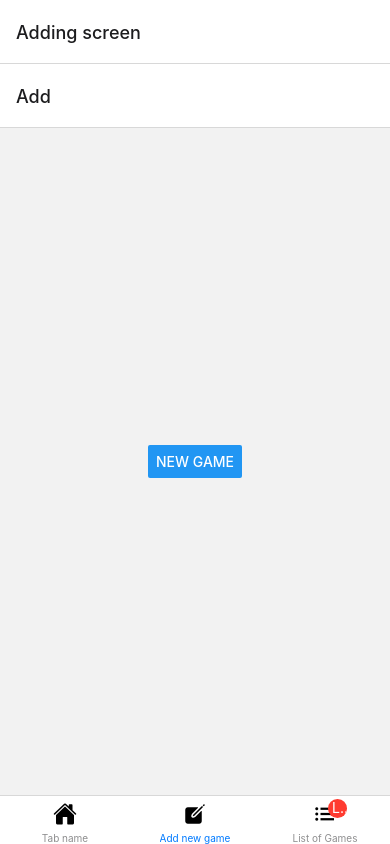
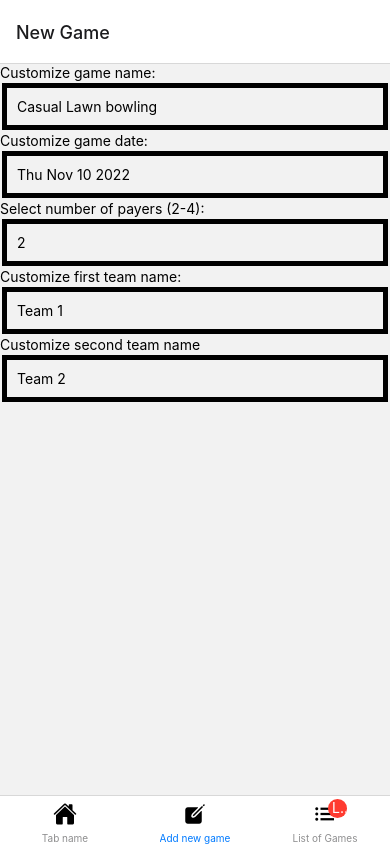
Before and after one commit to eliasdewan/React-native-Expo-application---Bowling-score-card, a React Native app: screen /Add in a window 390 px wide. Built offline with nearby package versions, Linux system fonts and the light colour scheme.

Commit message:
some date studd

```diff
--- a/App.js
+++ b/App.js
@@ -2,51 +2,15 @@ import { StatusBar } from 'expo-status-bar';
 import { Button, StyleSheet, Text, View, Pressable } from 'react-native';
 import { NavigationContainer, TabActions } from '@react-navigation/native';
 import { createBottomTabNavigator } from '@react-navigation/bottom-tabs';
-import { createNativeStackNavigator } from '@react-navigation/native-stack';
+
 import { Ionicons } from '@expo/vector-icons';
 import CreateGame from './src/screens/componets/CreateGame';
 import GameList from './src/screens/componets/GameList';
+import IndexScreen from './src/screens/componets/Indexscreen';
 const Tab = createBottomTabNavigator();
+
+import { createNativeStackNavigator } from '@react-navigation/native-stack';
 const Stack = createNativeStackNavigator();
-
-
-
-
-
-
-
-
-function HomeScreen() {
-  return (
-    <View style={styles.View}>
-      <Text>Main screen with the score histore
-        Middle new game
-      </Text>
-      <Text> Home</Text >
-    </View >
-  );
-}
-function Add({ navigation }) {
-  return (
-
-      <View style={styles.View}>
-        <Button title='New Game' onPress={() => navigation.navigate('Create')} />
-      </View >
-
-  );
-}
-function Addnav({ navigation }) {
-  return (
-
-      <Stack.Navigator>
-        <Stack.Screen name="Add" component={Add} />
-        <Stack.Screen name="Create" component={CreateGame} />
-
-      </Stack.Navigator>
-
-  );
-}
-
 
 const App = () => {
 
@@ -56,7 +20,7 @@ const App = () => {
       <Tab.Navigator>
         <Tab.Screen
           name="Home"
-          component={HomeScreen}
+          component={IndexScreen}
           options={{
             title: 'Awesome app', // Title at the top
             tabBarLabel: 'Tab name',// Home
@@ -67,9 +31,9 @@ const App = () => {
 
         <Tab.Screen
           name="Add"
-          component={Addnav}
+          component={CreateGame}
           options={{
-            title: 'Adding screen',
+            title: 'New Game',
             tabBarLabel: 'Add new game',
             //tabBarIcon : () => { return (<Ionicons name="create" size={24} color="black" />) }
             tabBarIcon: () => (<Ionicons name="create" size={24} color="black" />)
@@ -77,7 +41,7 @@ const App = () => {
         />
         <Tab.Screen name="List"
           options={{
-            title:"Games Played",
+            title: "Games Played",
             tabBarBadge: "Loser",
             tabBarLabel: " List of Games",
             tabBarIcon: () => (<Ionicons name="list" size={24} color="black" />)
@@ -88,19 +52,5 @@ const App = () => {
   );
 }
 
+
 export default App;
-
-
-const styles = StyleSheet.create({
-  container: {
-    flex: 1,
-    backgroundColor: '#fff',
-    alignItems: 'center',
-    justifyContent: 'center',
-  },
-  View: {
-    flex: 1,
-    justifyContent: 'center',
-    alignItems: 'center'
-  },
-});
--- /dev/null
+++ b/src/screens/componets/CreateGame.js
@@ -0,0 +1,49 @@
+
+import { Text, TextInput, StyleSheet, View } from "react-native";
+
+
+const CreateGame = ({ navigation }) => {
+     return (<View>
+          <Text>Customize game name:</Text>
+          <TextInput style={styles.TextInput} placeholder="Game name" defaultValue="Casual Lawn bowling"></TextInput>
+          <Text>Customize game date: </Text>
+          <TextInput style={styles.TextInput} placeholder="Enter date" default value={new Date().toDateString()}></TextInput>
+
+          <Text>Select number of payers (2-4):</Text>
+          <TextInput style={styles.TextInput} placeholder="Number of Players" defaultValue="2"></TextInput>
+          <Text>Customize first team name:</Text>
+          <TextInput style={styles.TextInput} placeholder="First team name" defaultValue="Team 1 " ></TextInput>
+          <Text>Customize second team name</Text>
+          <TextInput style={styles.TextInput} placeholder="Second team name"defaultValue="Team 2"></TextInput>
+
+
+     </View>
+     )
+}
+export default CreateGame;
+
+function Addnav({ navigation }) {
+     return (
+
+          <Stack.Navigator>
+               <Stack.Screen name="Add" codamponent={Add} />
+               <Stack.Screen name="Create" component={CreateGame} />
+
+          </Stack.Navigator>
+
+     );
+}
+
+const styles = StyleSheet.create({
+     container: {
+          flex: 1,
+          backgroundColor: '#fff',
+          alignItems: 'center',
+          justifyContent: 'center',
+     },
+     TextInput: {
+          padding: 10,
+          borderWidth: 5,
+          margin: 2,
+     }
+});
--- /dev/null
+++ b/src/screens/componets/GameList.js
@@ -0,0 +1,27 @@
+import { Text, TextInput ,View,StyleSheet,Pressable} from "react-native";
+
+
+
+const GameList = ({ navigation }) => {
+    return (
+        <View style={styles.container}>
+            <Text> Yo dont play no game </Text>
+            <Pressable onPress={() => navigation.navigate('Add')}><Text style={styles.goBack}> So go back home! </Text></Pressable>
+        </View>
+    )
+}
+export default GameList;
+
+const styles = StyleSheet.create({
+    container: {
+      flex: 1,
+      backgroundColor: '#fff',
+      alignItems: 'center',
+      justifyContent: 'center',
+    },
+    goBack:{
+        fontSize:30,
+        color:'red',
+        padding:20,
+    }
+  });
--- a/src/screens/componets/Indexscreen.js
+++ b/src/screens/componets/Indexscreen.js
@@ -0,0 +1,29 @@
+import { Text ,View,StyleSheet,Pressable} from "react-native";
+
+
+function IndexScreen() {
+    return (
+      <View style={styles.View}>
+        <Text>Main screen with the score histore
+          Middle new game
+        </Text>
+        <Text> Home</Text >
+      </View >
+    );
+  }
+
+  export default IndexScreen;
+
+  const styles = StyleSheet.create({
+    container: {
+      flex: 1,
+      backgroundColor: '#fff',
+      alignItems: 'center',
+      justifyContent: 'center',
+    },
+    View: {
+      flex: 1,
+      justifyContent: 'center',
+      alignItems: 'center'
+    },
+  });
```
Also changed, not shown: package.json (+9 -2 lines), src/screens/componets/GameScreen.js (added, +27 -0 lines), 1 other file (tests, documents, lock files or other folders).
